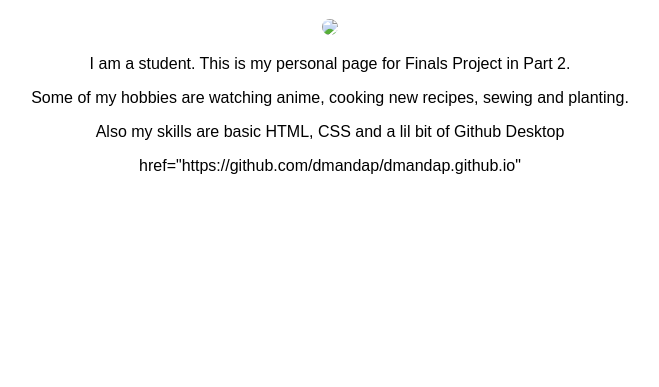
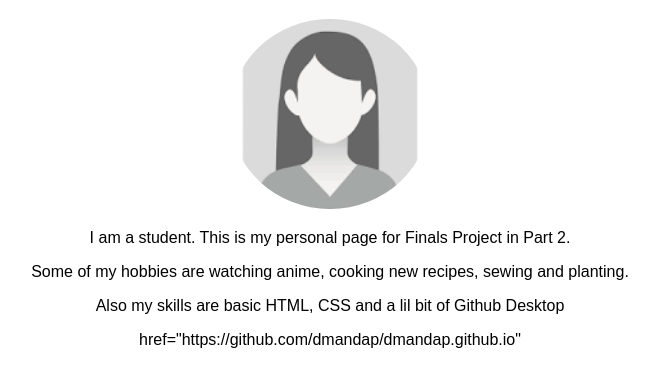
Before and after one commit to dmandap/dmandap.github.io, a plain HTML site: page index.html in a window 1280 px wide. Shown: the part 61-448 px from the top of the page, without its empty margins (310-969 px from the left). Drawn offline with Linux system fonts and the light colour scheme.

Commit message:
Update index.html

```diff
--- a/index.html
+++ b/index.html
@@ -6,7 +6,7 @@
 </head>
 <body>
 <h1>Hi!! I'm Danii or elle</h1>
-<img src="download.jpg" width="200">
+<img src="download.jpg.png" width="200">
 <p>I am a student. This is my personal page for Finals Project in Part 2.</p>
 <p>Some of my hobbies are watching anime, cooking new recipes, sewing and planting.</p>
 <p>Also my skills are basic HTML, CSS and a lil bit of Github Desktop</p>
```
